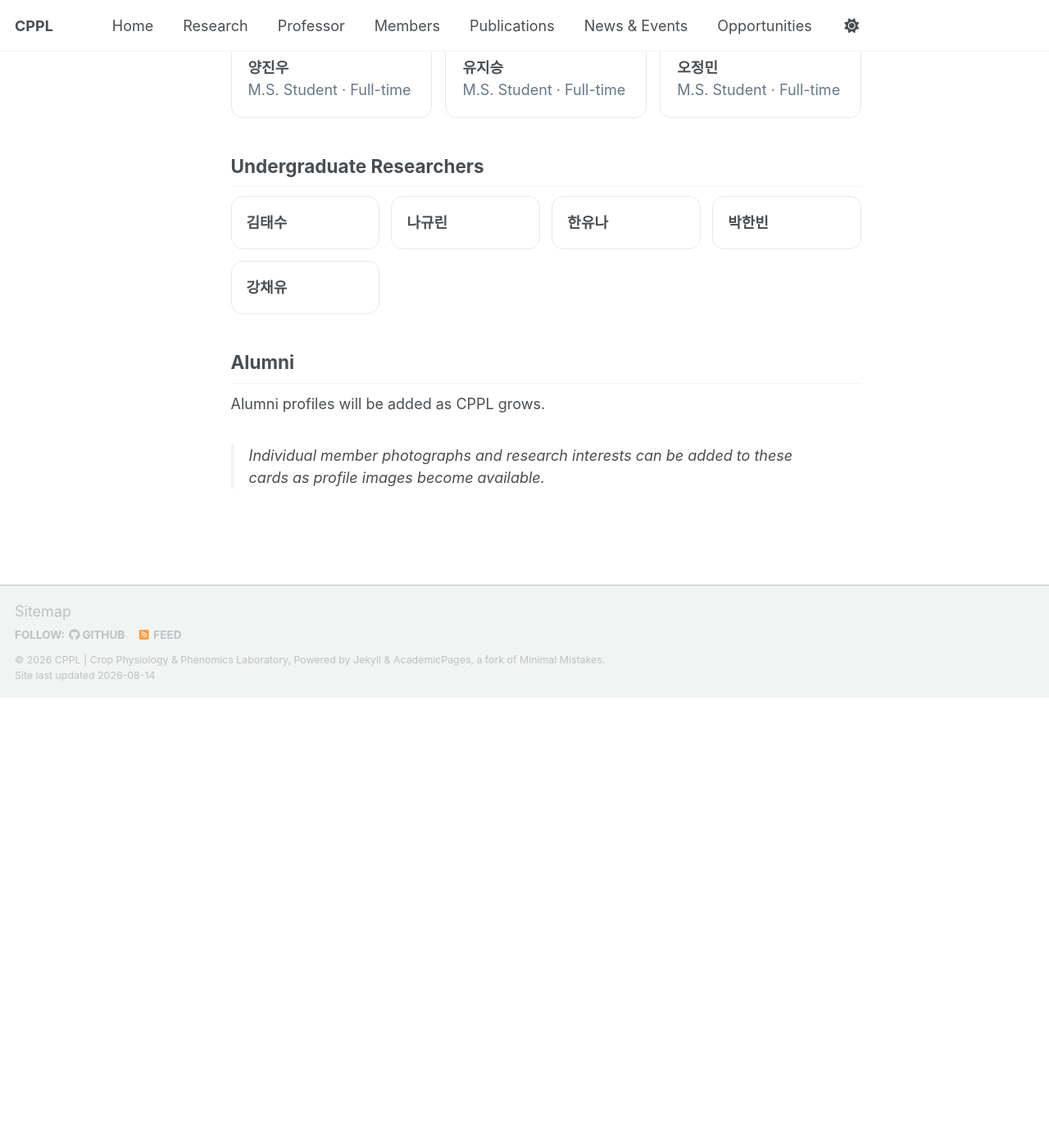
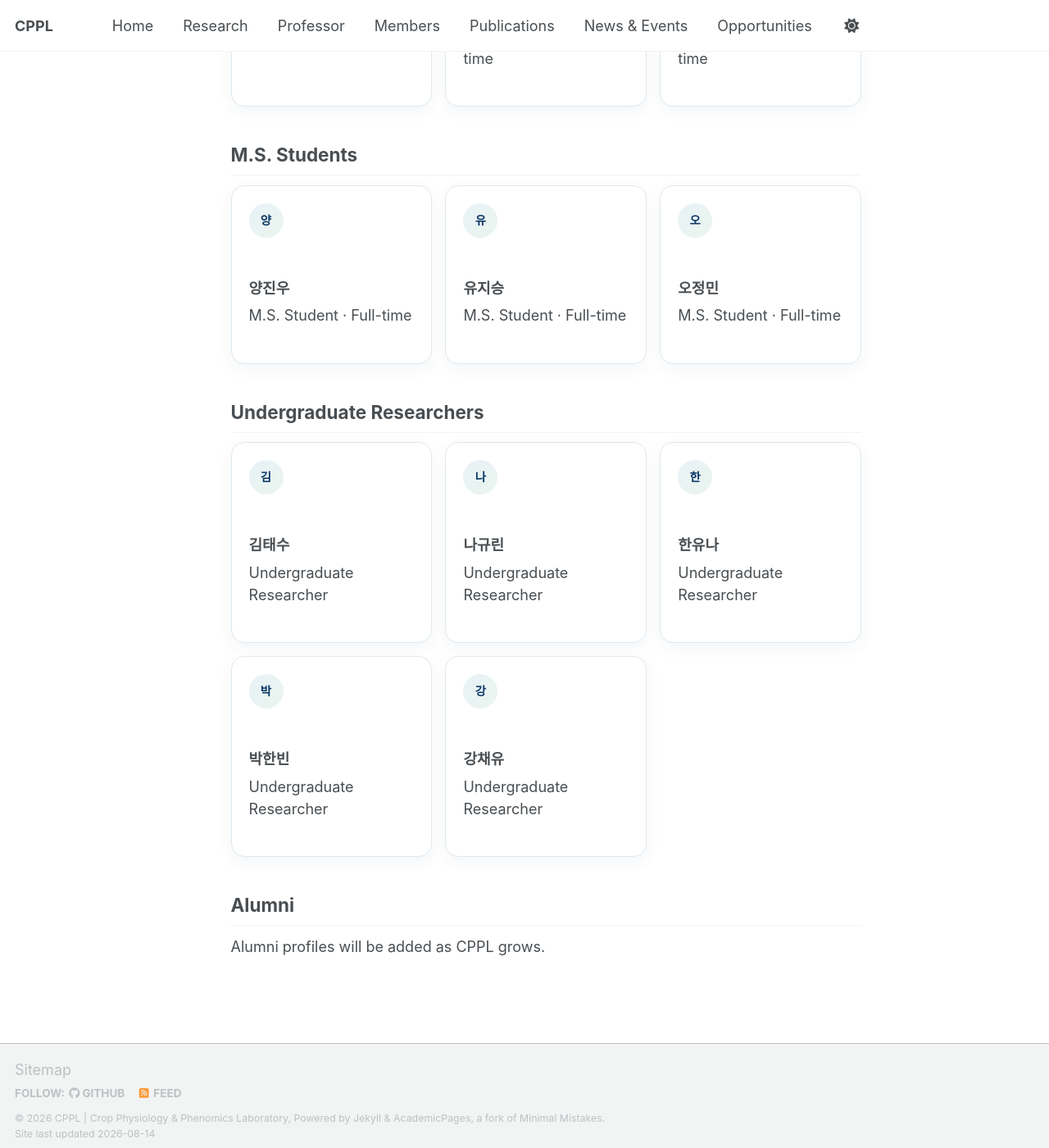
Before and after one commit to HYEONSEOKLEE-Prof/hyeonseoklee-prof.github.io, a Jekyll site: the page built from _pages/members.md, in a window 1280 px wide and 1400 px high, scrolled down 1395 px. Shown: the whole window at 82% size. Built offline with Jekyll 4.4.1, drawn with Linux system fonts in a browser that asks for light colours; a script bundle is joined from its source files by our own code; library files that are not in the unit come from our copies; before the commit the page ends 2246 px from its top, so only the background shows below that; some of the changed text lies outside the part shown.

Commit message:
Polish CPPL members design

```diff
--- a/_pages/members.md
+++ b/_pages/members.md
@@ -4,40 +4,39 @@ permalink: /members/
 author_profile: false
 ---
 
-<div style="margin:0 0 30px 0;">
-  <img src="/images/lab-group-2026.png" alt="CPPL members" style="width:100%;max-width:900px;height:auto;border-radius:18px;display:block;margin:0 auto;box-shadow:0 8px 24px rgba(20,55,85,.10);">
+<div class="cppl-members-hero">
+  <img src="/images/lab-group-2026.png" alt="CPPL members">
+  <div>
+    <div class="cppl-eyebrow">Our Team</div>
+    <h1>People at CPPL</h1>
+    <p>CPPL brings together graduate students and undergraduate researchers working across crop physiology, climate-smart production, phenomics, modeling, and remote sensing.</p>
+  </div>
 </div>
 
-<p style="text-align:center;max-width:760px;margin:0 auto 36px auto;color:#5f6f7e;line-height:1.7;">CPPL brings together graduate students and undergraduate researchers working across crop physiology, climate-smart production, phenomics, modeling, and remote sensing.</p>
-
-## Ph.D. Students
-
-<div style="display:grid;grid-template-columns:repeat(auto-fit,minmax(210px,1fr));gap:16px;margin-bottom:34px;">
-  <div style="padding:20px;border:1px solid #e2e9ef;border-radius:14px;background:#fff;"><strong>조소혜</strong><br><span style="color:#687786;">Ph.D. Student</span></div>
-  <div style="padding:20px;border:1px solid #e2e9ef;border-radius:14px;background:#fff;"><strong>김주희</strong><br><span style="color:#687786;">Ph.D. Student · Part-time</span></div>
-  <div style="padding:20px;border:1px solid #e2e9ef;border-radius:14px;background:#fff;"><strong>송영서</strong><br><span style="color:#687786;">Ph.D. Student · Part-time</span></div>
+<h2>Ph.D. Students</h2>
+<div class="cppl-member-grid">
+  <article class="cppl-member-card"><div class="cppl-member-avatar">조</div><h3>조소혜</h3><p>Ph.D. Student</p></article>
+  <article class="cppl-member-card"><div class="cppl-member-avatar">김</div><h3>김주희</h3><p>Ph.D. Student · Part-time</p></article>
+  <article class="cppl-member-card"><div class="cppl-member-avatar">송</div><h3>송영서</h3><p>Ph.D. Student · Part-time</p></article>
 </div>
 
-## M.S. Students
-
-<div style="display:grid;grid-template-columns:repeat(auto-fit,minmax(210px,1fr));gap:16px;margin-bottom:34px;">
-  <div style="padding:20px;border:1px solid #e2e9ef;border-radius:14px;background:#fff;"><strong>양진우</strong><br><span style="color:#687786;">M.S. Student · Full-time</span></div>
-  <div style="padding:20px;border:1px solid #e2e9ef;border-radius:14px;background:#fff;"><strong>유지승</strong><br><span style="color:#687786;">M.S. Student · Full-time</span></div>
-  <div style="padding:20px;border:1px solid #e2e9ef;border-radius:14px;background:#fff;"><strong>오정민</strong><br><span style="color:#687786;">M.S. Student · Full-time</span></div>
+<h2>M.S. Students</h2>
+<div class="cppl-member-grid">
+  <article class="cppl-member-card"><div class="cppl-member-avatar">양</div><h3>양진우</h3><p>M.S. Student · Full-time</p></article>
+  <article class="cppl-member-card"><div class="cppl-member-avatar">유</div><h3>유지승</h3><p>M.S. Student · Full-time</p></article>
+  <article class="cppl-member-card"><div class="cppl-member-avatar">오</div><h3>오정민</h3><p>M.S. Student · Full-time</p></article>
 </div>
 
-## Undergraduate Researchers
-
-<div style="display:grid;grid-template-columns:repeat(auto-fit,minmax(180px,1fr));gap:14px;margin-bottom:34px;">
-  <div style="padding:18px;border:1px solid #e2e9ef;border-radius:14px;background:#fff;"><strong>김태수</strong></div>
-  <div style="padding:18px;border:1px solid #e2e9ef;border-radius:14px;background:#fff;"><strong>나규린</strong></div>
-  <div style="padding:18px;border:1px solid #e2e9ef;border-radius:14px;background:#fff;"><strong>한유나</strong></div>
-  <div style="padding:18px;border:1px solid #e2e9ef;border-radius:14px;background:#fff;"><strong>박한빈</strong></div>
-  <div style="padding:18px;border:1px solid #e2e9ef;border-radius:14px;background:#fff;"><strong>강채유</strong></div>
+<h2>Undergraduate Researchers</h2>
+<div class="cppl-member-grid cppl-member-grid-compact">
+  <article class="cppl-member-card"><div class="cppl-member-avatar">김</div><h3>김태수</h3><p>Undergraduate Researcher</p></article>
+  <article class="cppl-member-card"><div class="cppl-member-avatar">나</div><h3>나규린</h3><p>Undergraduate Researcher</p></article>
+  <article class="cppl-member-card"><div class="cppl-member-avatar">한</div><h3>한유나</h3><p>Undergraduate Researcher</p></article>
+  <article class="cppl-member-card"><div class="cppl-member-avatar">박</div><h3>박한빈</h3><p>Undergraduate Researcher</p></article>
+  <article class="cppl-member-card"><div class="cppl-member-avatar">강</div><h3>강채유</h3><p>Undergraduate Researcher</p></article>
 </div>
 
-## Alumni
-
-Alumni profiles will be added as CPPL grows.
-
-> Individual member photographs and research interests can be added to these cards as profile images become available.
+<section class="cppl-panel cppl-alumni">
+  <h2>Alumni</h2>
+  <p>Alumni profiles will be added as CPPL grows.</p>
+</section>
```
